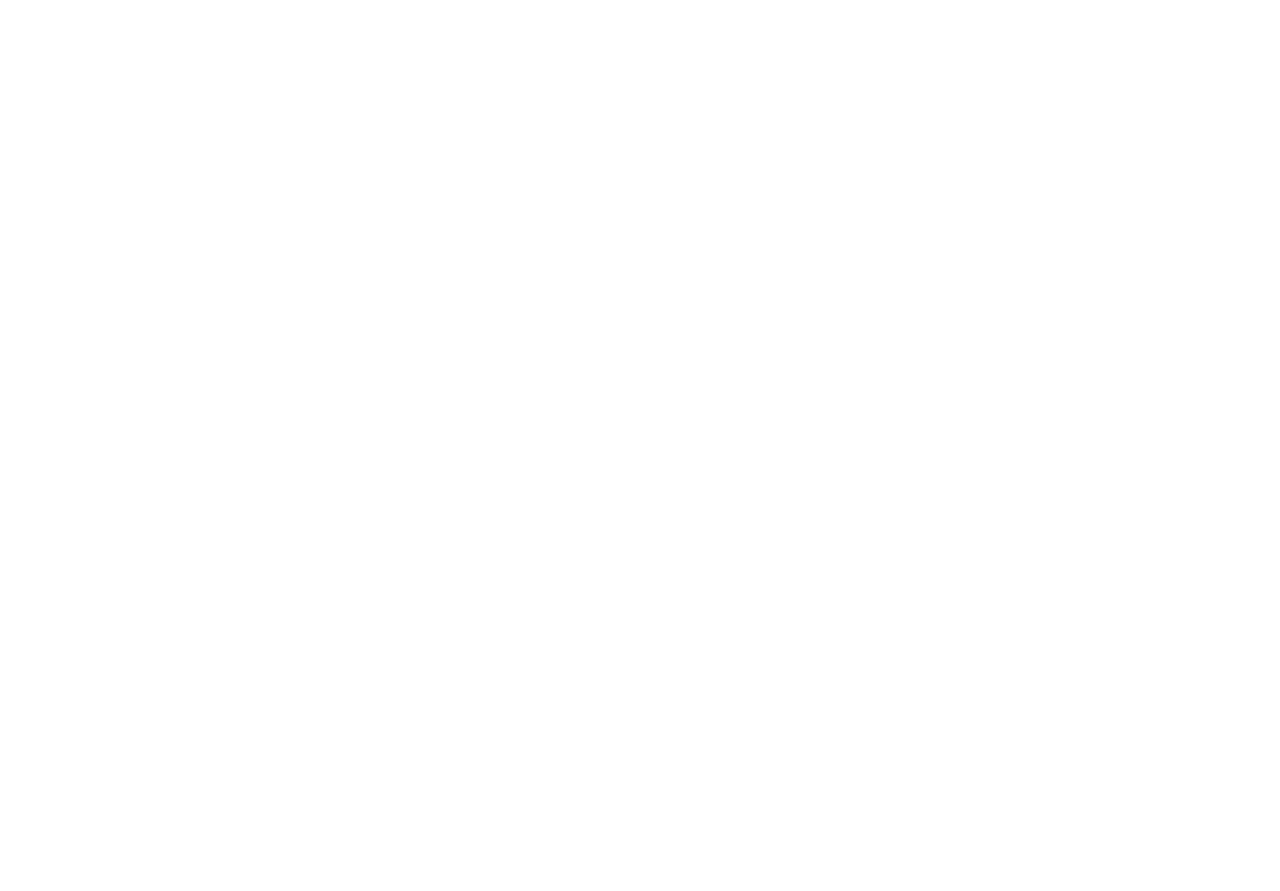
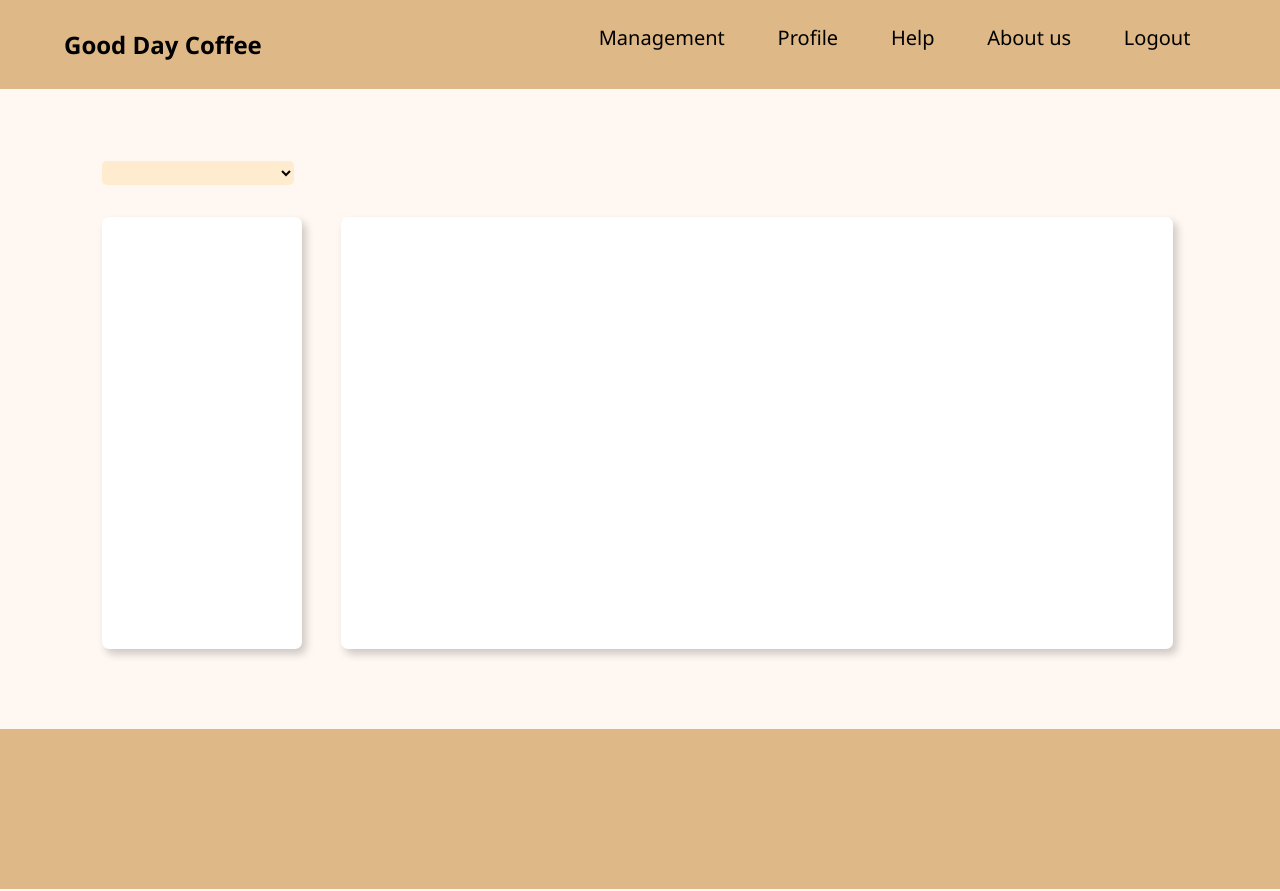
Before and after one commit to araume/good-day-coffee-web, a plain HTML site: page workbook.html in a window 1280 px wide. Before the commit the page ends 800 px from the top, so only its background shows below. Drawn offline with Linux system fonts and the light colour scheme.

Commit message:
Add workbook UI

```diff
--- a/style.css
+++ b/index.css
@@ -9,6 +9,7 @@ body{
     background-color: #FFF7F2;
     overflow-y: hidden;
 }
+/* Nav */
 #title{
     display: inline;
     font-size: 4em;
@@ -18,18 +19,25 @@ body{
     display: flex;
     background-color: burlywood;
     min-height: 10vh;
-    position: relative;
-
 }
 nav .links{
-    margin: 3.5vh 5vw 3.5vh auto;
+    display: block;
+    margin-left: auto;
+    margin-right: 5vw;
 }
 nav a{
     font-size: 15pt;
     text-decoration: none;
+    display: inline-block;
+    height: 10vh;
     color: black;
-    margin: 20px;
+    padding: 3vh 2vw 0 2vw;
+    transition: 0.3s;
 }
+nav a:hover{
+    background-color: rgb(196, 161, 115);
+}
+/* Content */
 .container{
     display: flex;
     height: 70vh;
@@ -74,6 +82,7 @@ nav a{
 }
 
 footer{
+    display: inline-block;
     background-color: burlywood;
     height: 20vh;
     width: 100%;
--- /dev/null
+++ b/workbook.css
@@ -0,0 +1,85 @@
+*{
+    margin: 0;
+    padding: 0;
+    box-sizing: border-box;
+    font-size: 6px;
+    font-family: 'Segoe UI', Tahoma, Geneva, Verdana, sans-serif;
+}
+body{
+    background-color: #FFF7F2;
+}
+/* Nav */
+#title{
+    display: inline;
+    font-size: 4em;
+    margin: 3.5vh 0 3.5vh 5vw;
+}
+.nav-bar{
+    display: flex;
+    background-color: burlywood;
+    min-height: 10vh;
+}
+nav .links{
+    display: block;
+    margin-left: auto;
+    margin-right: 5vw;
+}
+nav a{
+    font-size: 15pt;
+    text-decoration: none;
+    display: inline-block;
+    height: 10vh;
+    color: black;
+    padding: 3vh 2vw 0 2vw;
+    transition: 0.3s;
+}
+nav a:hover{
+    background-color: rgb(196, 161, 115);
+}
+
+/* Content */
+.container{
+    height: 70vh;
+    width: auto;
+    margin: 5vh 5vw;
+}
+.container-one{
+    display: inline-block;
+    margin: 4vh 3vw 4vh 3vw;
+}
+.container-one select{
+    width: 15vw;
+    height: 3vh;
+    border-radius: 5px;
+    border: none;
+    background-color: blanchedalmond;
+}
+.container-two{
+    display: flex;
+}
+.lesson-table{
+    width: 15vw;
+    min-width: 200px;
+    height: 54vh;
+    margin: 0vh 3vw 4vh 3vw;
+    background-color: white;
+}
+.lesson-content{
+    display: inline-block;
+    width: 65vw;
+    margin-right: 2vw;
+    height: 54vh;
+    background-color: white;
+}
+.lesson-content, .lesson-table{
+    border-radius: 7px;
+    box-shadow: 4px 5px 8px rgb(0, 0, 0, 0.2);
+}
+
+/* Footer */
+footer{
+    display: inline-block;
+    background-color: burlywood;
+    height: 20vh;
+    width: 100%;
+}
--- a/workbook.html
+++ b/workbook.html
@@ -3,9 +3,35 @@
     <head>
         <meta charset="UTF-8">
         <meta name="viewport" content="width=device-width, initial-scale=1.0">
+        <link rel="stylesheet" href="workbook.css">
         <title>Work book</title>
     </head>
     <body>
+        <nav class="nav-bar">
+            <h1 id="title">Good Day Coffee</h1>
+            <span class="nav links">
+                <a href="management.html">Management</a>
+                <a href="profile.html">Profile</a>
+                <a href="Help.html">Help</a>
+                <a href="about.html">About us</a>
+                <a href="logout.html">Logout</a>
+            </span>
+        </nav>
+        <div class="container">
+            <span class="container-one">
+                <select name="Lesson" id="lessondrop">Lesson1</select>
+            </span>
+            <span class="container-two">
+                <div class="lesson-table">
 
+                </div>
+                <div class="lesson-content">
+
+                </div>
+            </span>
+        </div>
+        <footer>
+
+        </footer>
     </body>
 </html>
```
Also changed, not shown: index.html (+3 -1 lines).
